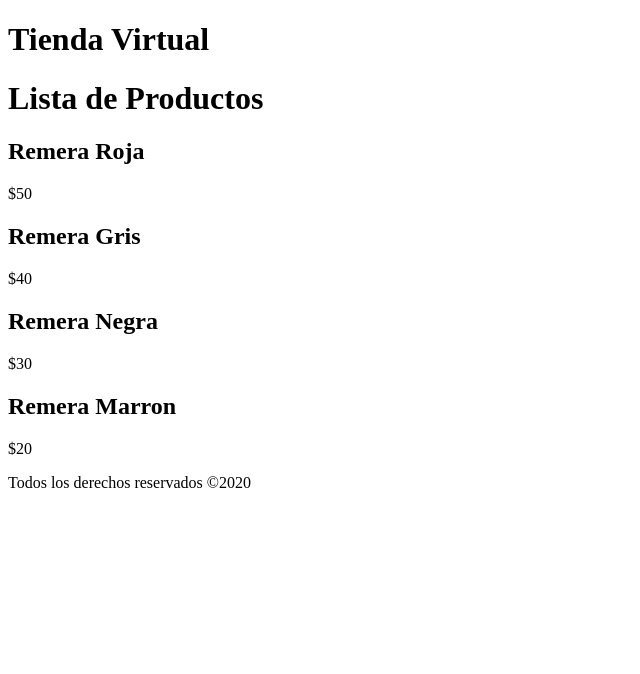
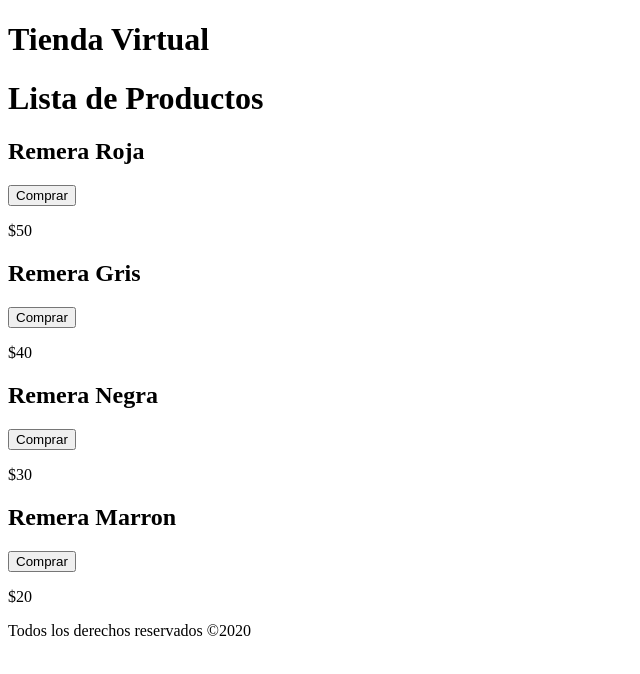
Before and after one commit to checho9999/React-Carrito-Basico, a React (Create React App) app: page / in a window 1280 px wide. Shown: the top 674 px of the page, without its empty margins (0-640 px from the left). Built offline with nearby package versions, Linux system fonts and the light colour scheme.

Commit message:
Agregando en la app principal el hooks useState para agregar o eliminar a futuro productos del carrito de compras

```diff
--- a/src/App.js
+++ b/src/App.js
@@ -1,4 +1,4 @@
-import React , { Fragment } from 'react';
+import React , { Fragment, useState } from 'react';
 import Header from './components/Header';
 import Footer from './components/Footer';
 import Producto from './components/Producto';
@@ -12,6 +12,9 @@ function App() {
     { id: 3, nombre: 'Remera Negra', precio: 30 },
     { id: 4, nombre: 'Remera Marron', precio: 20 },
   ];
+
+   // useState para agregar/eliminar productos del carrito de compras
+   const [ carrito, agregarProducto  ] = useState([]);
 
   // fecha para el footer
   const fecha = new Date().getFullYear();
@@ -28,6 +31,9 @@ function App() {
             <Producto
                 key={producto.id}
                 producto={producto}
+                productos={productos}
+                carrito={carrito}
+                agregarProducto={agregarProducto}
             />
         ))}
 
--- a/src/components/Producto.js
+++ b/src/components/Producto.js
@@ -1,13 +1,26 @@
 import React from 'react';
 
-const Producto = ( { producto } ) => {
+const Producto = ( { producto, productos, carrito, agregarProducto } ) => {
 
 // hago destructuracion de las props de la lista de productos que llegan desde la app principal
 const { id, nombre, precio } = producto;
 
+    // Agregar producto al carrito
+    const seleccionarProducto = id => {
+        const producto = productos.filter(producto => producto.id === id )[0];
+        agregarProducto([
+            ...carrito,
+            producto
+        ]);
+    }
+
     return (
         <div>
            <h2>{nombre}</h2>
+           <button
+                type="button"
+                onClick={ () => seleccionarProducto(id) }
+           >Comprar</button>
            <p>${precio}</p>
         </div>
      );
```
